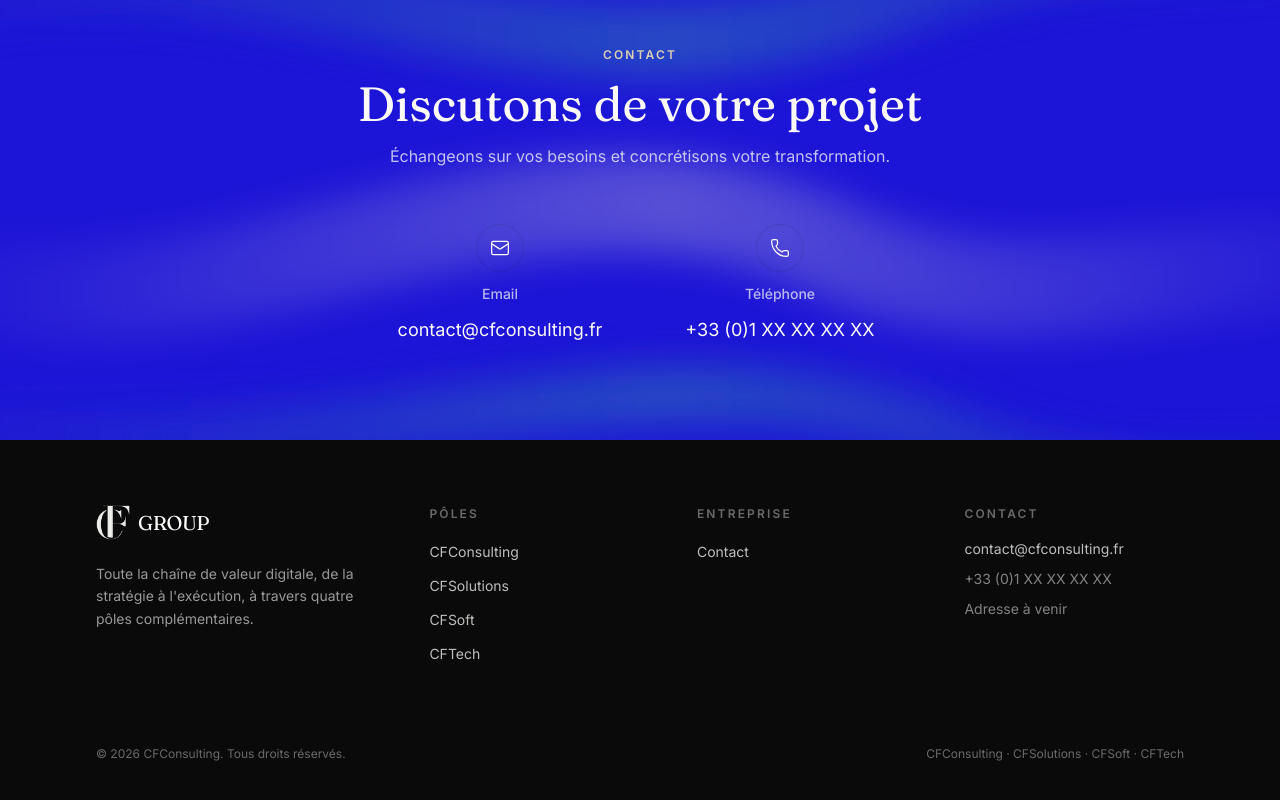
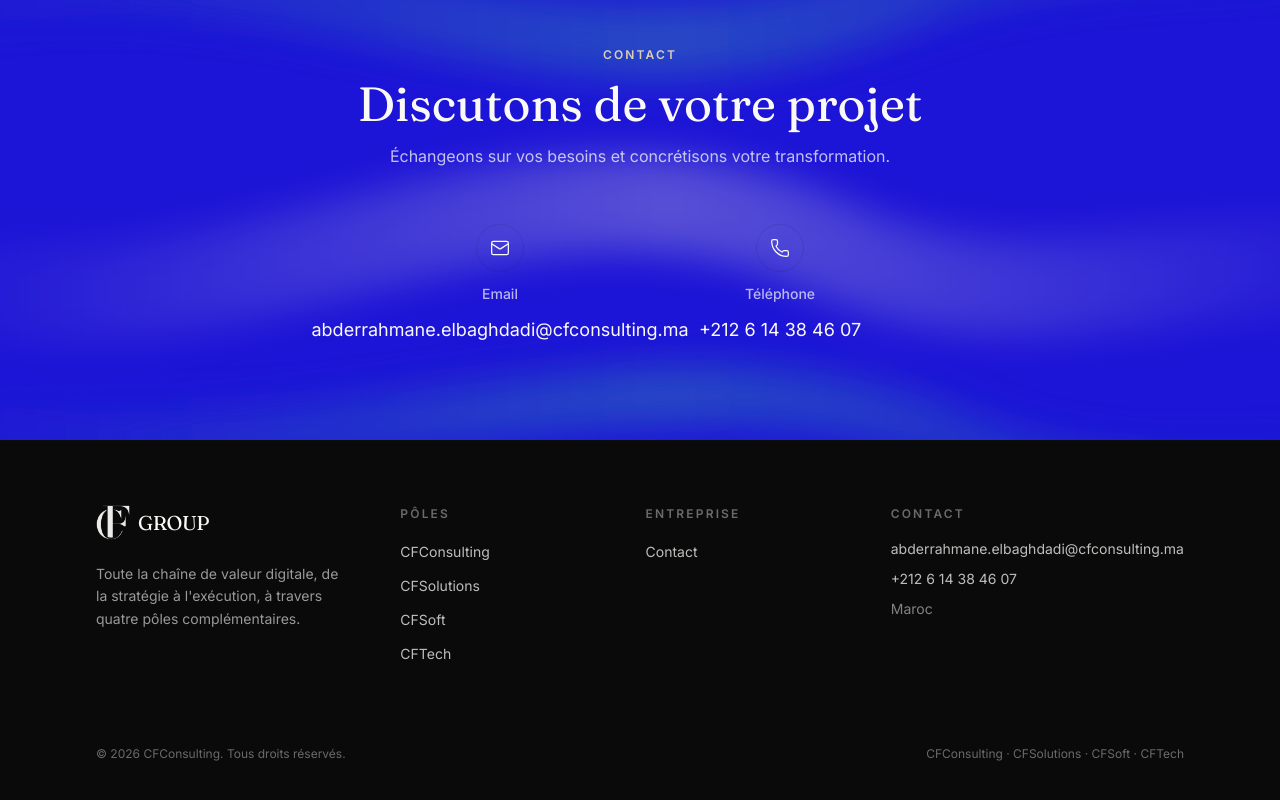
Before and after one commit to niangmamath/cfgroupe, a Next.js app: page / in a window 1280 px wide. Shown: the part 2284-3084 px from the top of the page. Built offline with nearby package versions, Linux system fonts and the light colour scheme.

Commit message:
Remplace les coordonnees placeholder par les vraies (Maroc, .ma)

```diff
--- a/src/app/page.tsx
+++ b/src/app/page.tsx
@@ -114,10 +114,10 @@ export default function Home() {
                 </span>
                 <p className="text-sm font-medium text-paper/70">Email</p>
                 <a
-                  href="mailto:contact@cfconsulting.fr"
+                  href="mailto:abderrahmane.elbaghdadi@cfconsulting.ma"
                   className="link-underline text-lg text-paper"
                 >
-                  contact@cfconsulting.fr
+                  abderrahmane.elbaghdadi@cfconsulting.ma
                 </a>
               </div>
               <div className="flex flex-col items-center gap-3">
@@ -126,10 +126,10 @@ export default function Home() {
                 </span>
                 <p className="text-sm font-medium text-paper/70">Téléphone</p>
                 <a
-                  href="tel:+33100000000"
+                  href="tel:+212614384607"
                   className="link-underline text-lg text-paper"
                 >
-                  +33 (0)1 XX XX XX XX
+                  +212 6 14 38 46 07
                 </a>
               </div>
             </div>
--- a/src/components/Footer.tsx
+++ b/src/components/Footer.tsx
@@ -46,12 +46,19 @@ export default function Footer() {
             <p className="kicker text-paper/40">Contact</p>
             <ul className="mt-4 space-y-2.5 text-sm text-paper/75">
               <li>
-                <a href="mailto:contact@cfconsulting.fr" className="link-underline hover:text-paper">
-                  contact@cfconsulting.fr
+                <a
+                  href="mailto:abderrahmane.elbaghdadi@cfconsulting.ma"
+                  className="link-underline hover:text-paper"
+                >
+                  abderrahmane.elbaghdadi@cfconsulting.ma
                 </a>
               </li>
-              <li className="text-paper/50">+33 (0)1 XX XX XX XX</li>
-              <li className="text-paper/50">Adresse à venir</li>
+              <li>
+                <a href="tel:+212614384607" className="link-underline hover:text-paper">
+                  +212 6 14 38 46 07
+                </a>
+              </li>
+              <li className="text-paper/50">Maroc</li>
             </ul>
           </div>
         </div>
```
